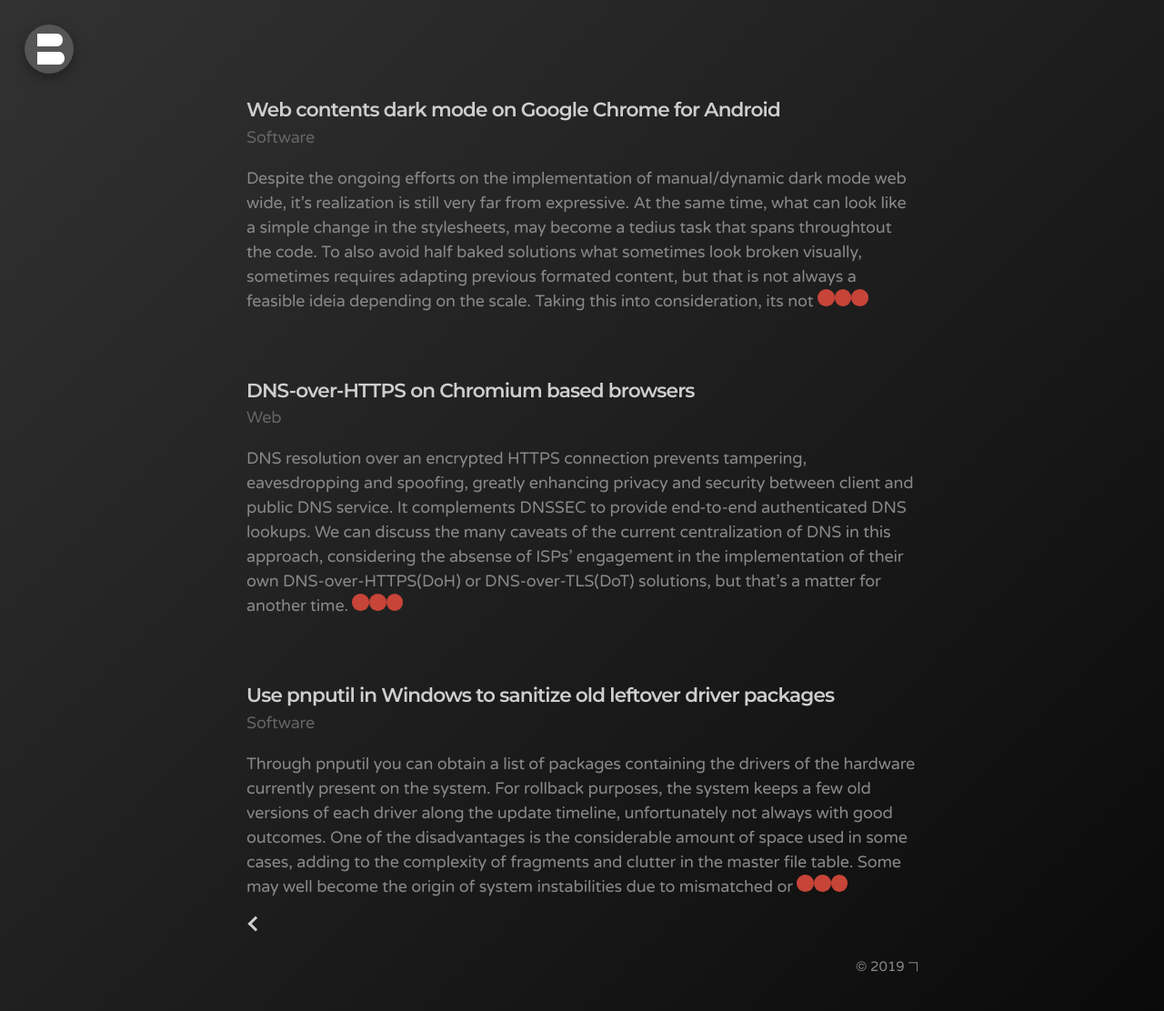
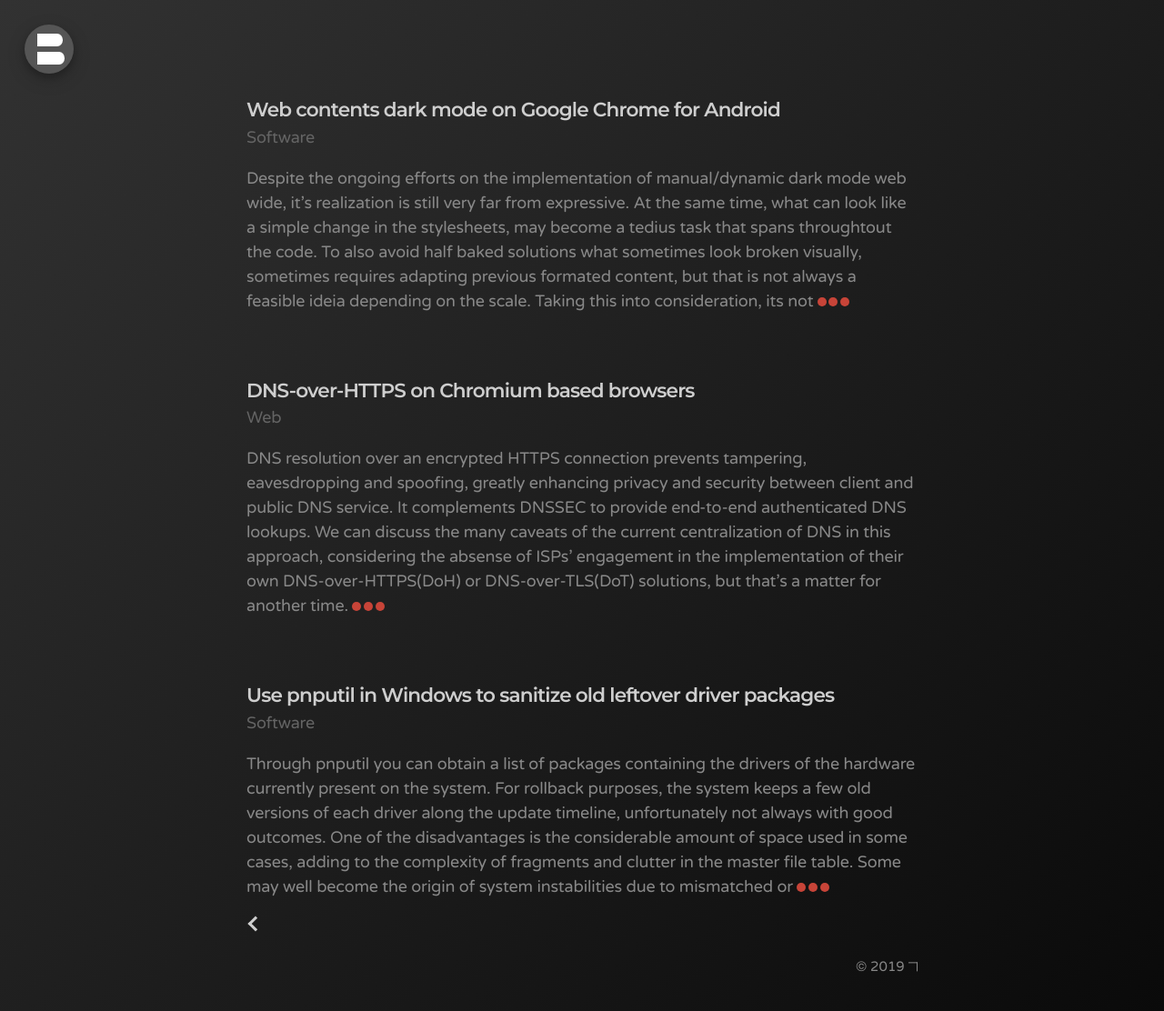
Before and after one commit to bonina/bonina.github.io, a Jekyll site: the page built from index.html, in a window 1280 px wide. Shown: the whole page at 91% size. Built offline with Jekyll 4.4.1, drawn with Linux system fonts in a browser that asks for light colours; the list of posts is cut into pages by our own code.

Commit message:
Update _posts.scss

```diff
--- a/_sass/_posts.scss
+++ b/_sass/_posts.scss
@@ -52,8 +52,9 @@
 }
 
 .dot {
-  height: 14pt;
-  width: 14pt;
+  height: 0.55rem;
+  width: 0.55rem;
+  margin-right: 0.15rem;
   background-color: #c74438;
   border-radius: 50%;
   display: inline-block;
```
